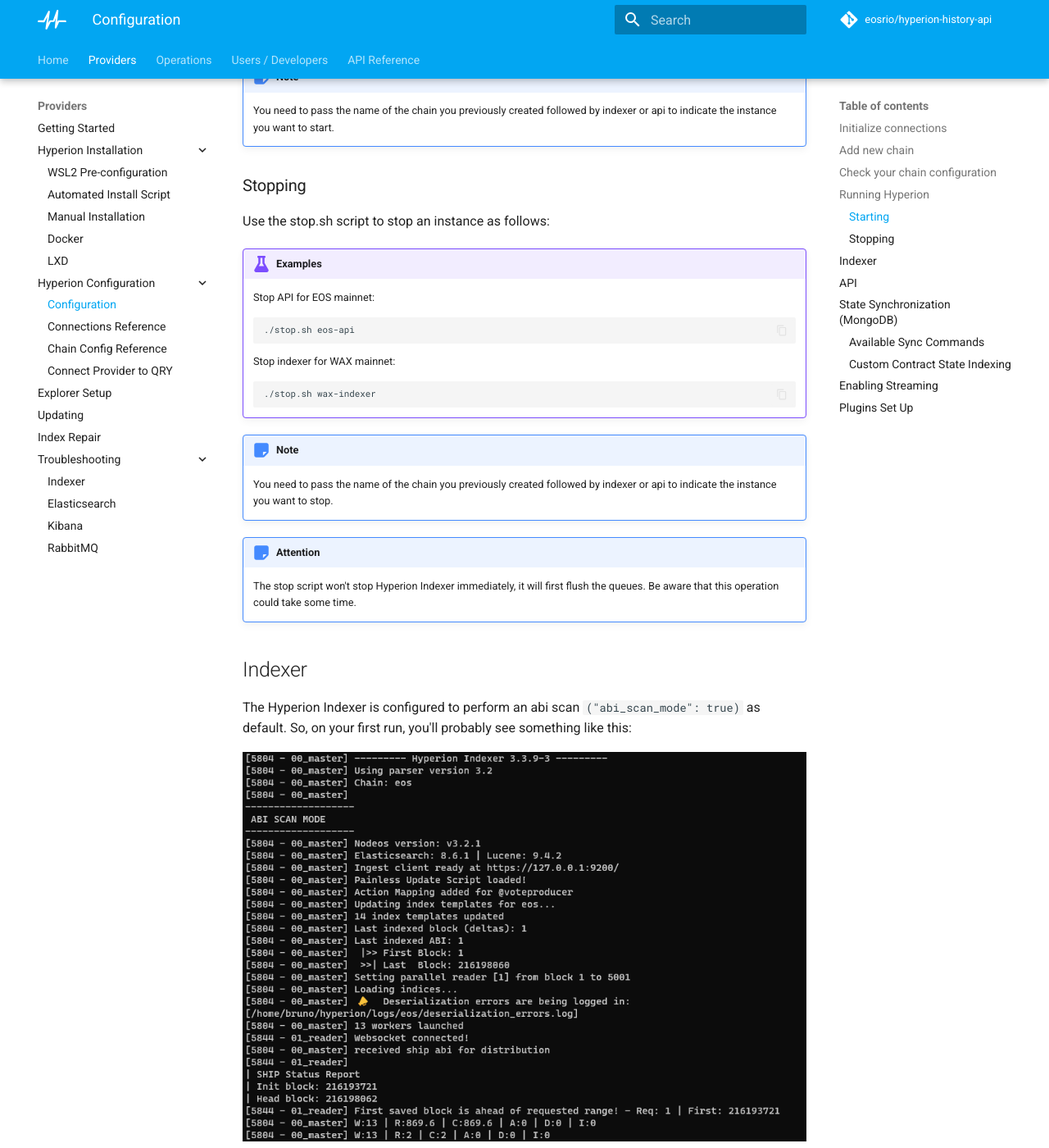
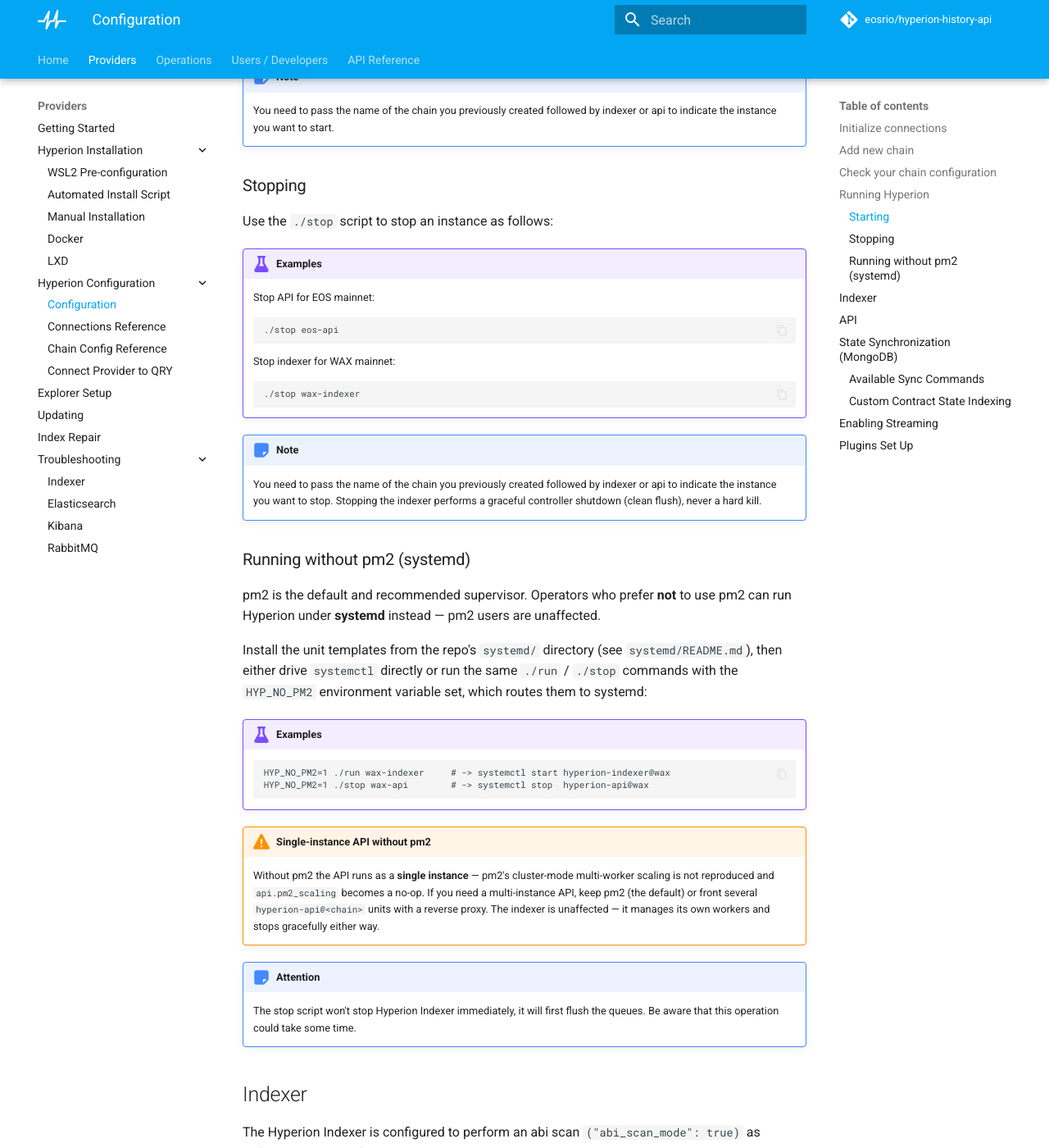
Before and after one commit to eosrio/hyperion-docs, an MkDocs documentation site: the page built from docs/providers/setup/hyperion_configuration.md, in a window 1280 px wide and 1400 px high, scrolled down 1997 px. Shown: the whole window at 82% size. Built offline with MkDocs 1.6.1 and Material for MkDocs 9.7.7, drawn with Linux system fonts in a browser that asks for light colours; comment, search, counter and statistics services are not loaded; the version menu is left out; some of the changed text lies outside the part shown.

Commit message:
docs: fix stale ./run.sh -> ./run (and stop.sh -> ./stop); document non-pm2/systemd deployment
The scripts were renamed to ./run and ./stop; updated hyperion_configuration.md and update.md. Added a 'Running without pm2 (systemd)' section covering the HYP_NO_PM2 mode, unit templates, and the single-instance API limitation.

````diff
--- a/docs/providers/setup/hyperion_configuration.md
+++ b/docs/providers/setup/hyperion_configuration.md
@@ -55,22 +55,22 @@
 
 ## Running Hyperion
 
-We provide scripts to simplify the process of starting and stopping your Hyperion Indexer or API instance.
+We provide scripts to simplify the process of starting and stopping your Hyperion Indexer or API instance. By default these use **pm2**.
 
 ### Starting
 
-To run the indexer, execute `./run.sh [chain name]-indexer`
+To run the indexer, execute `./run [chain name]-indexer`
 
-To run the api, execute `./run.sh [chain name]-api`
+To run the api, execute `./run [chain name]-api`
 
 !!! example "Examples"
     Starting indexer for **"eos"** chain:
     ```
-    ./run.sh eos-indexer
+    ./run eos-indexer
     ```
     Starting API for **"test"** chain:
     ```
-    ./run.sh test-api
+    ./run test-api
     ```
 
 !!! note
@@ -79,21 +79,44 @@
 
 ### Stopping
 
-Use the stop.sh script to stop an instance as follows:
+Use the `./stop` script to stop an instance as follows:
 
 !!! example "Examples"
     Stop API for EOS mainnet:
     ```
-    ./stop.sh eos-api
+    ./stop eos-api
     ```
     Stop indexer for WAX mainnet:
     ```
-    ./stop.sh wax-indexer
+    ./stop wax-indexer
     ```
 
 !!! note
     You need to pass the name of the chain you previously created followed by indexer or api to indicate the instance
-    you want to stop.
+    you want to stop. Stopping the indexer performs a graceful controller shutdown (clean flush), never a hard kill.
+
+### Running without pm2 (systemd)
+
+pm2 is the default and recommended supervisor. Operators who prefer **not** to
+use pm2 can run Hyperion under **systemd** instead — pm2 users are unaffected.
+
+Install the unit templates from the repo's `systemd/` directory (see
+`systemd/README.md`), then either drive `systemctl` directly or run the same
+`./run` / `./stop` commands with the `HYP_NO_PM2` environment variable set,
+which routes them to systemd:
+
+!!! example "Examples"
+    ```
+    HYP_NO_PM2=1 ./run wax-indexer     # -> systemctl start hyperion-indexer@wax
+    HYP_NO_PM2=1 ./stop wax-api        # -> systemctl stop  hyperion-api@wax
+    ```
+
+!!! warning "Single-instance API without pm2"
+    Without pm2 the API runs as a **single instance** — pm2's cluster-mode
+    multi-worker scaling is not reproduced and `api.pm2_scaling` becomes a
+    no-op. If you need a multi-instance API, keep pm2 (the default) or front
+    several `hyperion-api@<chain>` units with a reverse proxy. The indexer is
+    unaffected — it manages its own workers and stops gracefully either way.
 
 !!! attention
     The stop script won't stop Hyperion Indexer immediately, it will first flush the queues. Be aware that this
````
Also changed, not shown: docs/providers/update.md (+2 -2 lines).
